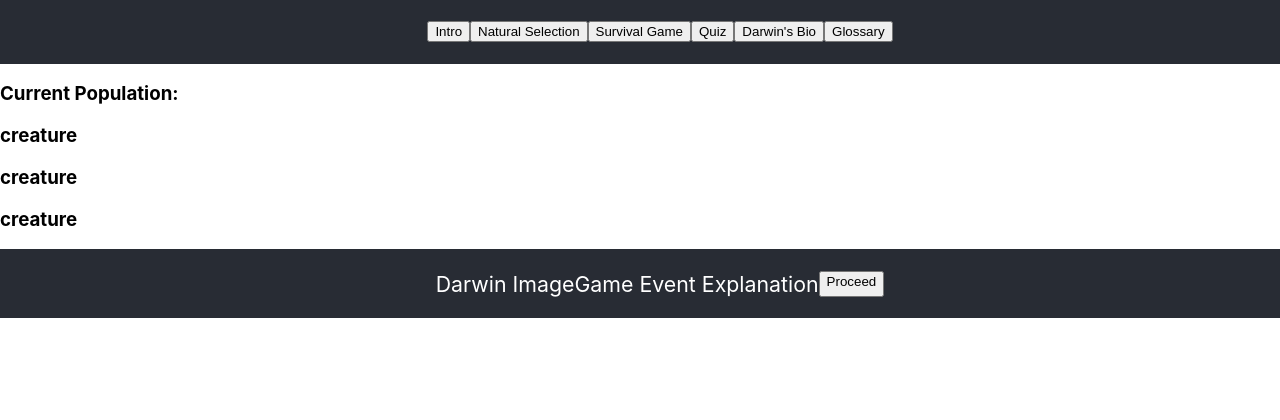
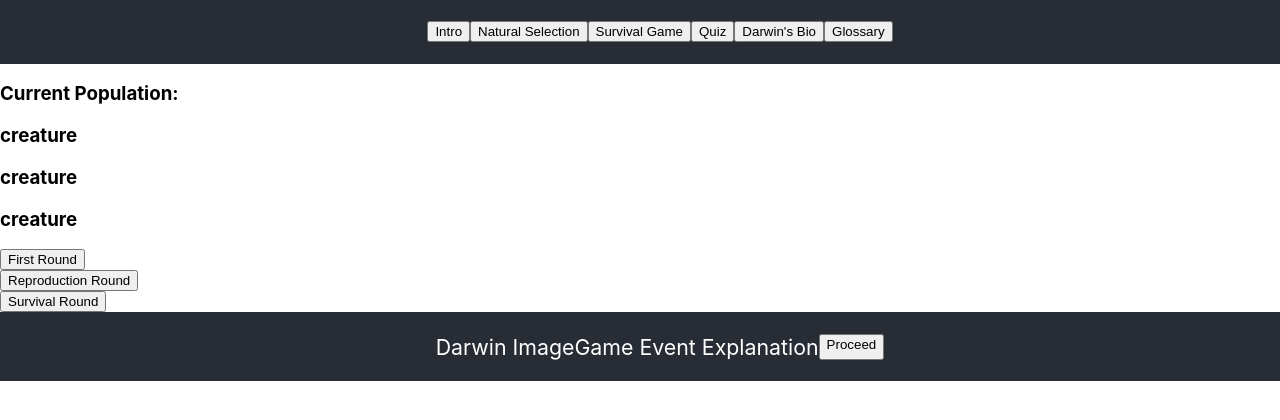
Before and after one commit to kurzbird/darwin-game, a React (Create React App) app: page / in a window 1280 px wide. Shown: the top 420 px of the page. Built offline with nearby package versions, Linux system fonts and the light colour scheme.

Commit message:
Converted functions and variables to React

```diff
--- a/src/components/Game.js
+++ b/src/components/Game.js
@@ -1,5 +1,6 @@
 import React from "react";
-import traits from "../data/traits.json"
+import traits from "../data/traits.json";
+import survivalChance from "../data/survivalChance.json";
 
 // function Game() {
 //     const [page, setPage] = useState(0);
@@ -42,72 +43,76 @@ function randomElement(array) {
 
 let population = [createRandomOffspring(), createRandomOffspring(), createRandomOffspring()];
 
-// function firstRound() {
-//     for (i = 0; i < 5; i++) {
-//         reproductionRound();
-//     }
-//     survivalRound();
-//     console.log(population.length);
+function firstRound() {
+    for (let i = 0; i < 5; i++) {
+        reproductionRound();
+    }
+    survivalRound();
+    console.log(population.length);
 
-//     return population;
-// }
+    return population;
+}
 
-// function reproductionRound() {
-//     const reproductionRate = population.length / 2;
-//     for (let i = 1; i <= reproductionRate; i++) {
-//         population.push(singleOffspring(randomElement(population), randomElement(population)));
-//     }
-//     return population;
-// }
+function reproductionRound() {
+    const reproductionRate = population.length / 2;
+    for (let i = 1; i <= reproductionRate; i++) {
+        population.push(singleOffspring(randomElement(population), randomElement(population)));
+    }
+    return population;
+}
 
-// // defaults to lower index instead of 50/50
-// function singleOffspring(animal_1, animal_2) {
-//     return new Traits(
-//         LEGS[Math.floor((LEGS.indexOf(animal_1.legs) + LEGS.indexOf(animal_2.legs)) / 2)],
-//         SIZE[Math.floor((SIZE.indexOf(animal_1.size) + SIZE.indexOf(animal_2.size)) / 2)],
-//         NECK[Math.floor((NECK.indexOf(animal_1.neck) + NECK.indexOf(animal_2.neck)) / 2)],
-//         HAIR[Math.floor((HAIR.indexOf(animal_1.hair) + HAIR.indexOf(animal_2.hair)) / 2)],
-//         CAMO[Math.floor((CAMO.indexOf(animal_1.camo) + CAMO.indexOf(animal_2.camo)) / 2)]
-//     );
-// }
-// // should return population with changes
-// // references surivival test
-// function survivalRound() {
-//     const catastrophe = randomElement(CATASTROPHES);
-//     for (let i = 0; i < population.length; i++) {
-//         if (survivalTest(population[i], SURVIVAL_CHANCE[catastrophe]) == false) {
-//             population.splice(i, 1);
-//         }
-//     }
+// defaults to lower index instead of 50/50
+function singleOffspring(animal_1, animal_2) {
+    return new Traits(
+        traits.LEGS[Math.floor((traits.LEGS.indexOf(animal_1.legs) + traits.LEGS.indexOf(animal_2.legs)) / 2)],
+        traits.SIZE[Math.floor((traits.SIZE.indexOf(animal_1.size) + traits.SIZE.indexOf(animal_2.size)) / 2)],
+        traits.NECK[Math.floor((traits.NECK.indexOf(animal_1.neck) + traits.NECK.indexOf(animal_2.neck)) / 2)],
+        traits.HAIR[Math.floor((traits.HAIR.indexOf(animal_1.hair) + traits.HAIR.indexOf(animal_2.hair)) / 2)],
+        traits.CAMO[Math.floor((traits.CAMO.indexOf(animal_1.camo) + traits.CAMO.indexOf(animal_2.camo)) / 2)]
+    );
+}
+// should return population with changes
+// references surivival test
+function survivalRound() {
+    const CATASTROPHES = ["COLD", "HOT", "PREDATORS", "TALL_PLANTS", "VIRUS", "VOLCANO"]
+    const catastrophe = randomElement(CATASTROPHES);
+    for (let i = 0; i < population.length; i++) {
+        if (survivalTest(population[i], survivalChance[catastrophe]) === false) {
+            population.splice(i, 1);
+        }
+    }
 
-//     return population
-// }
+    return population
+}
 
-// // bool on whether or not animal lives
-// // references survival chance
-// function survivalTest(animal, catastropheEvent) {
-//     let survivalChance = 0;
+// bool on whether or not animal lives
+// references survival chance
+function survivalTest(animal, catastropheEvent) {
+    let chance = 0;
 
-//     for (const trait in animal) {
-//         if (catastropheEvent.hasOwnProperty(trait)) {
-//             survivalChance += catastropheEvent[trait][animal[trait]];
-//         }
-//     }
+    for (const trait in animal) {
+        if (catastropheEvent.hasOwnProperty(trait)) {
+            chance += catastropheEvent[trait][animal[trait]];
+        }
+    }
 
-//     // random integer between 1 to 100
-//     const rndInteger = Math.floor(Math.random() * 100) + 1;
-//     if (survivalChance >= rndInteger) {
-//         return true
-//     }
-//     else {
-//         return false
-//     }
-// }
+    // random integer between 1 to 100
+    const rndInteger = Math.floor(Math.random() * 100) + 1;
+    if (chance >= rndInteger) {
+        return true
+    }
+    else {
+        return false
+    }
+}
 
 const Game = () => {
     return (
         <section>
-           <h1>Current Population: {population.map((creature, index) => <p key={index}>creature</p>)}</h1>
+            <h1>Current Population: {population.map((creature, index) => <p key={index}>creature</p>)}</h1>
+            <button onClick={firstRound}>First Round</button>
+            <button onClick={reproductionRound}>Reproduction Round</button>
+            <button onClick={survivalRound}>Survival Round</button>
         </section>
     )
 }
```
Also changed, not shown: src/data/survivalChance.json (renamed from src/data/catastrophe.json).
